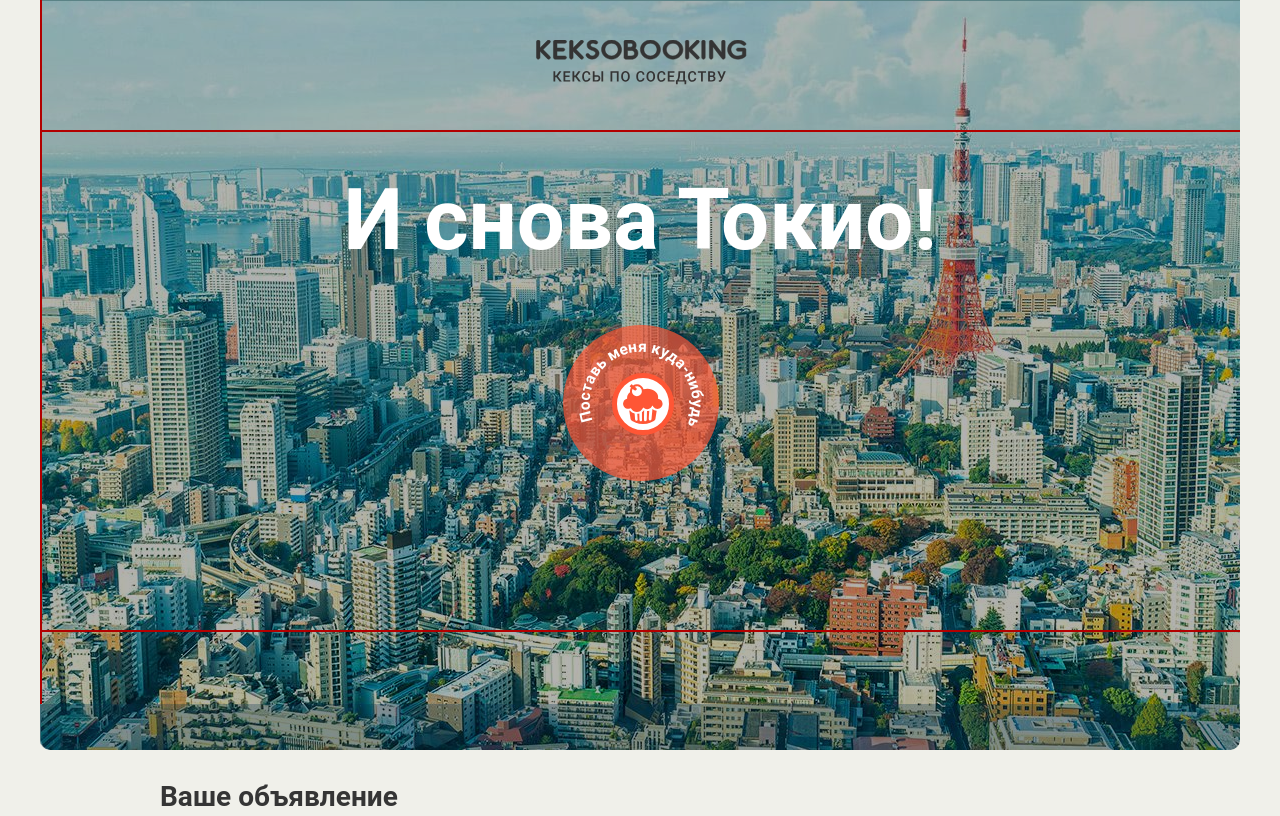
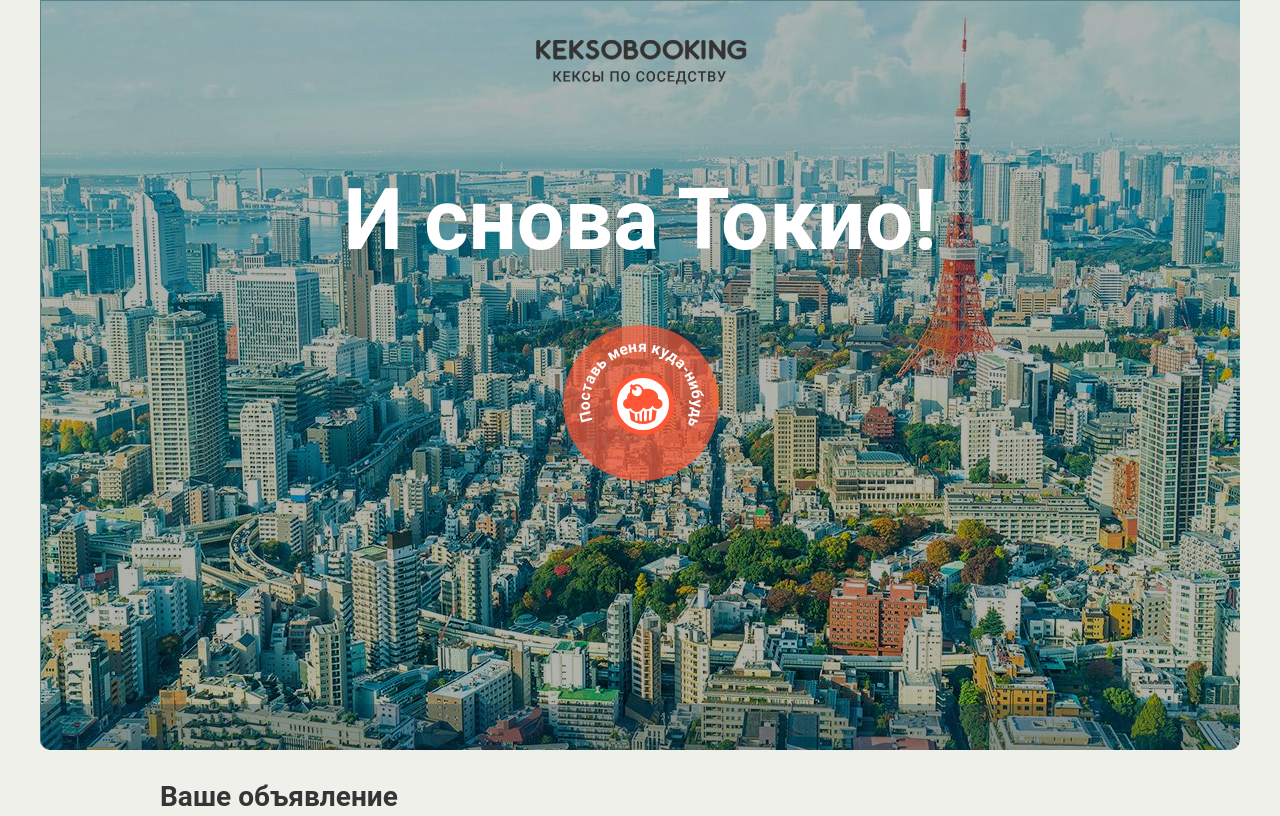
Before and after one commit to deysan/528537-keksobooking, a website: page index.html in a window 1280 px wide. Shown: the top 816 px of the page. Drawn offline with Linux system fonts and the light colour scheme; files whose address does not match are found by name.

Commit message:
Удалил вспомагательные линии

```diff
--- a/index.html
+++ b/index.html
@@ -20,9 +20,6 @@
 
       <!-- Метки объявлений -->
       <div class="map__pins">
-          <div style="position:absolute; border-top: 2px solid red; width: 100%; top: 130px"></div>
-          <div style="position:absolute; border-top: 2px solid red; width: 100%; top: 630px"></div>
-          <div style="position:absolute; border-left: 2px solid red; height: 100%; left: 0px"></div>
         <div class="map__overlay">
           <h2 class="map__title">И снова Токио!</h2>
         </div>
```
